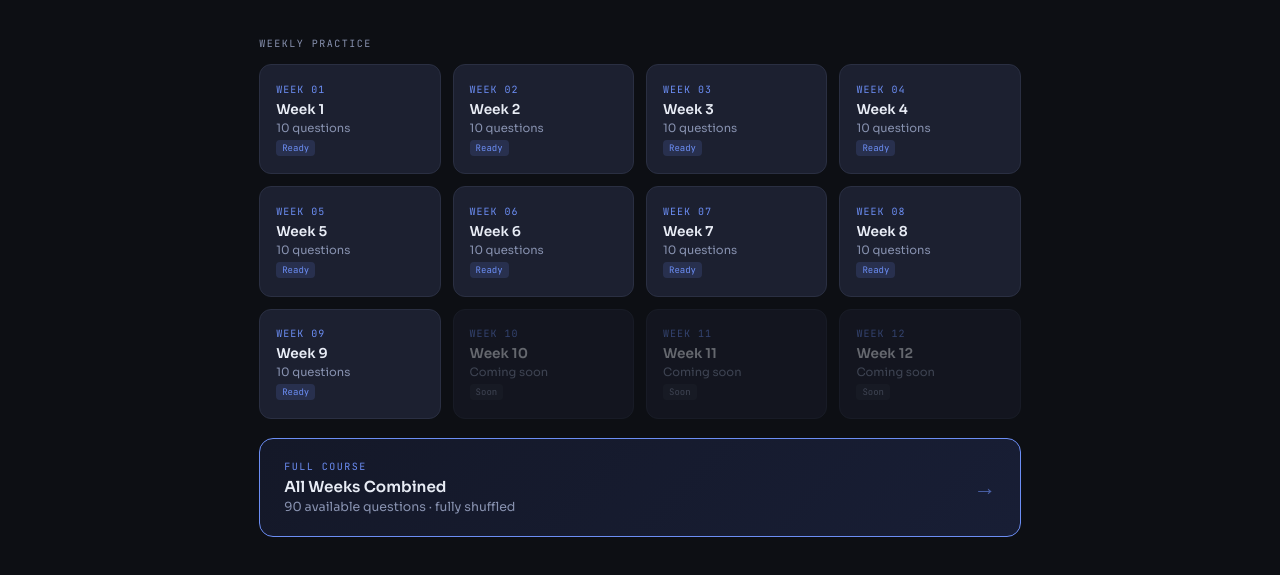
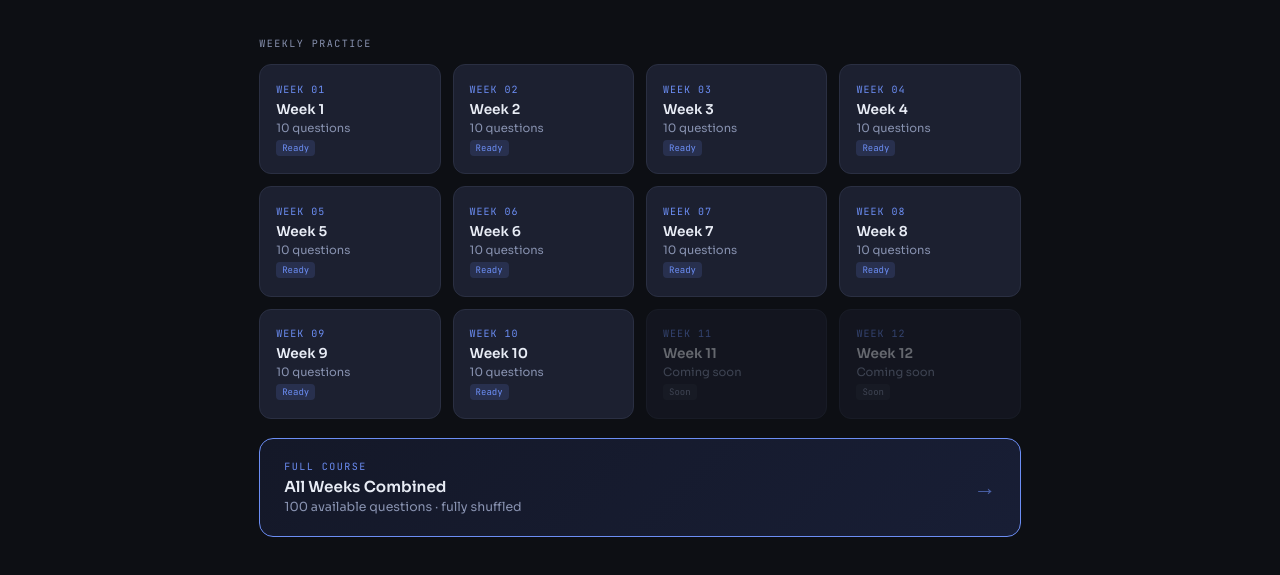
Before and after one commit to Gautham-SG/quiz, a plain HTML site: page index.html in a window 1280 px wide. Shown: the part 257-832 px from the top of the page. Drawn offline with Linux system fonts and the light colour scheme.

Commit message:
Update index.html

```diff
--- a/index.html
+++ b/index.html
@@ -225,7 +225,7 @@ header{background:var(--surface);border-bottom:1px solid var(--border);padding:1
 <script src="data/week7.js"></script>
 <script src="data/week8.js"></script>
 <script src="data/week9.js"></script>
-<!-- <script src="data/week10.js"></script> -->
+<script src="data/week10.js"></script>
 <!-- <script src="data/week11.js"></script> -->
 <!-- <script src="data/week12.js"></script> -->
 
```
